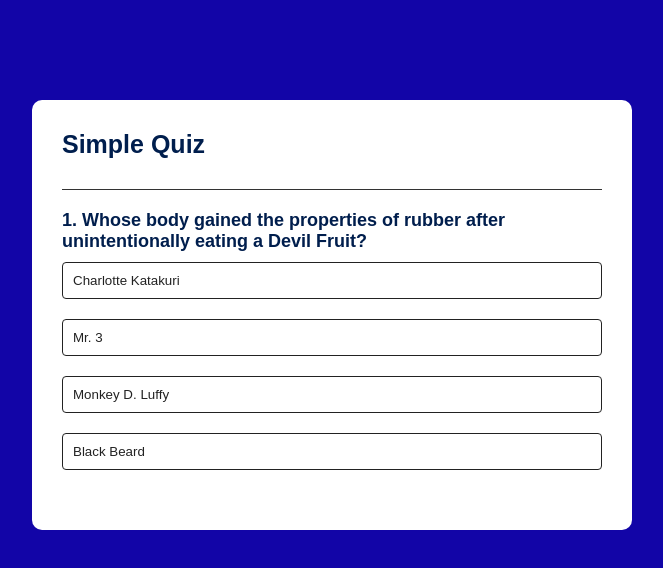
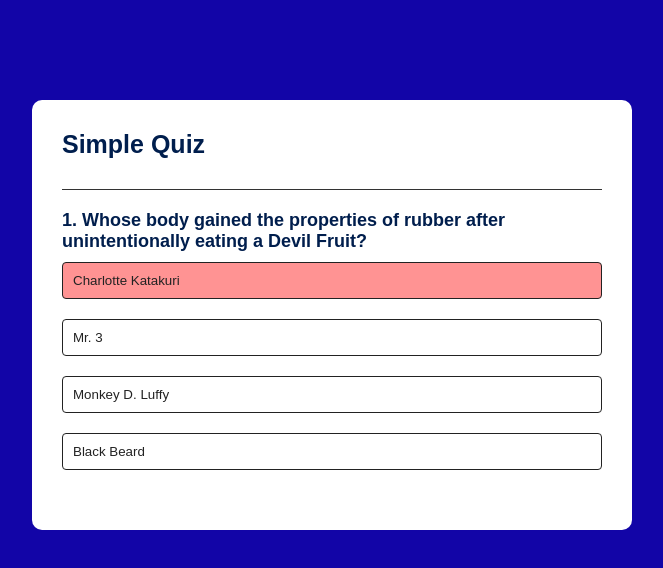
Before and after one commit to JosueSalazaku/quiz-App, a plain HTML site: page index.html in a window 1280 px wide. Both pictures are taken after a click on the button "Charlotte Katakuri". Shown: the whole page, without its empty margins (308-971 px from the left). Drawn offline with Linux system fonts and the light colour scheme.

Commit message:
random-quiz-App

```diff
--- a/script.js
+++ b/script.js
@@ -99,7 +99,7 @@ function resetState() {
 }
 
 
-function selectAnswer() {
+function selectAnswer(e) {
     const selectedBtn = e.target;
     const isCorrect = selectedBtn.dataset.correct === "true";
     if(isCorrect) {
--- a/style.css
+++ b/style.css
@@ -68,3 +68,11 @@ body {
     cursor: pointer;
     display: none;
 }
+
+.correct {
+    background: #9aeabc;
+}
+
+.incorrect {
+    background: #ff9393;
+}
```
